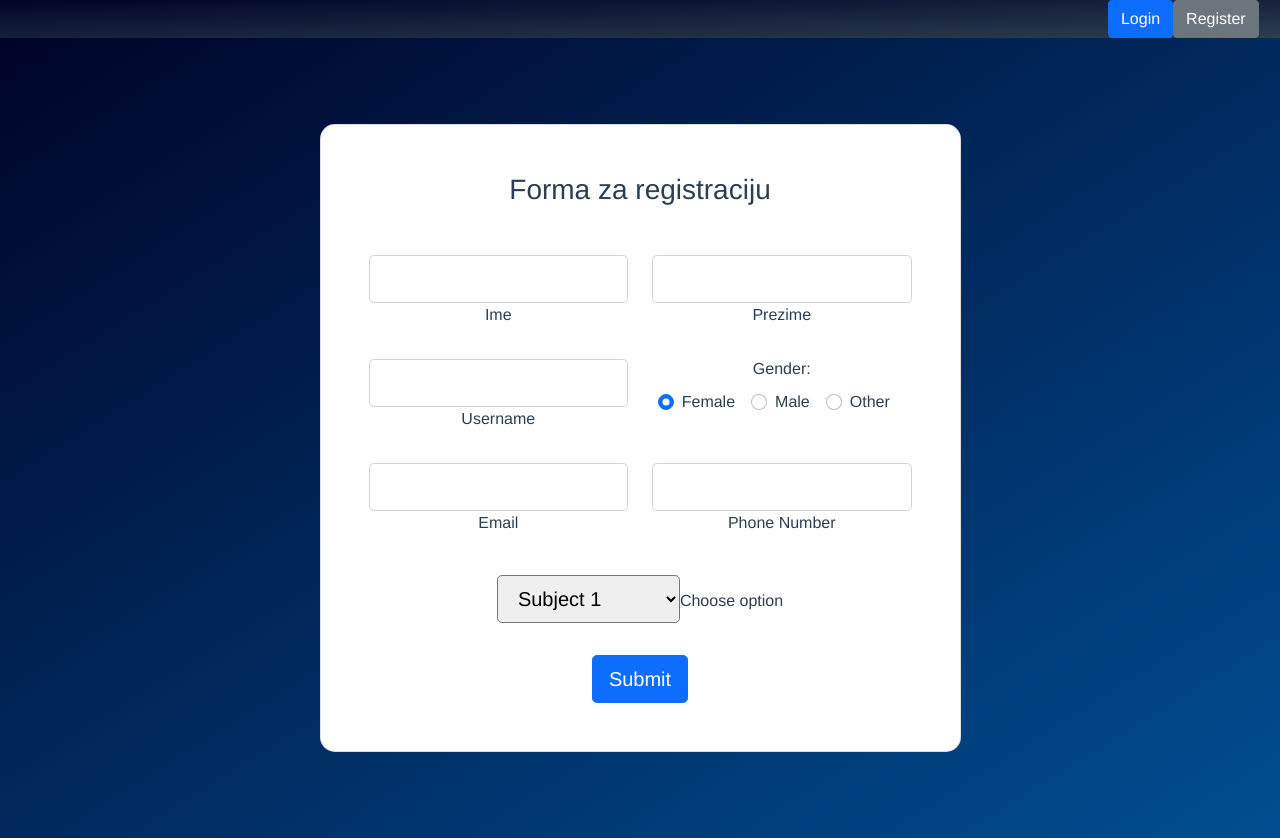
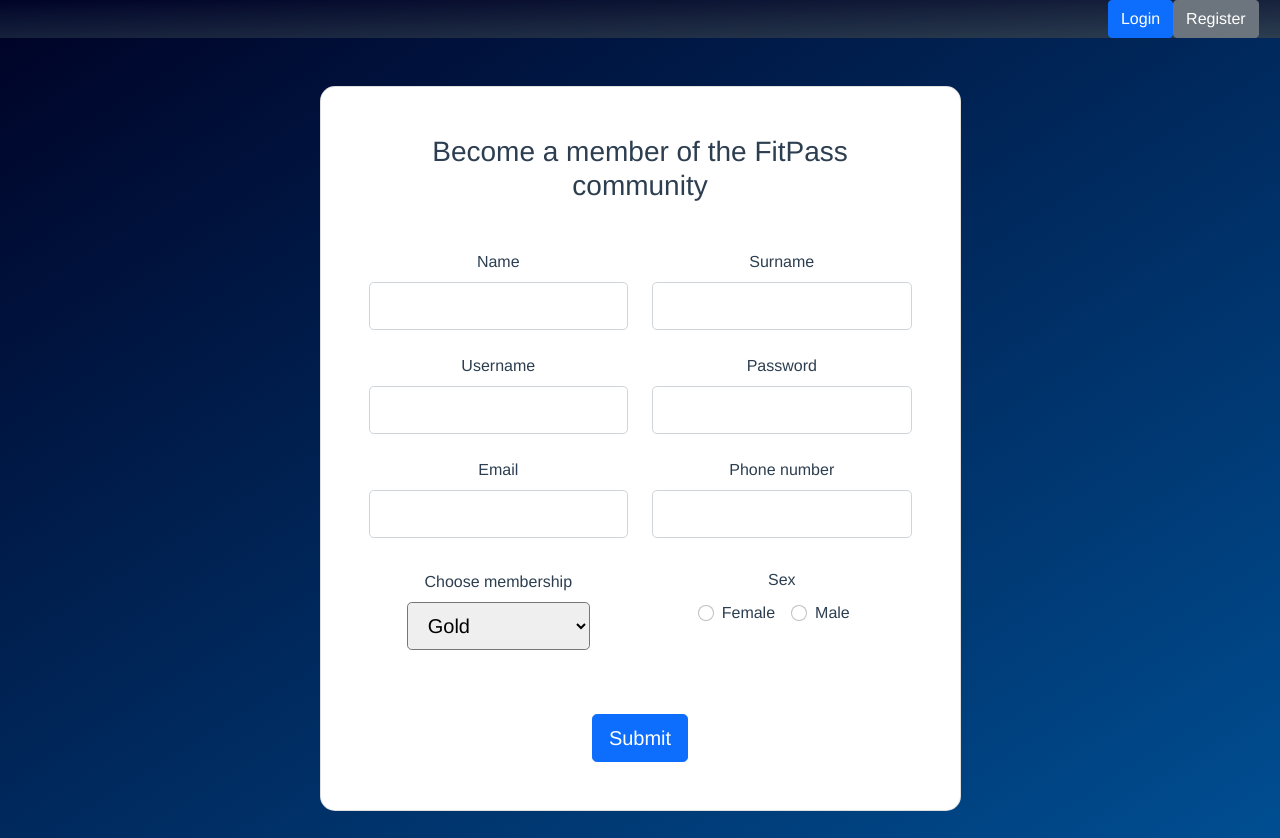
Before and after one commit to darkoo59/fitpass-web-clone, a Vue app in the folder FitPass/src/main/resources/static/vue/: page /register in a window 1280 px wide. Built offline with nearby package versions, Linux system fonts and the light colour scheme.

Commit message:
Changes to register view

```diff
--- a/FitPass/src/main/resources/static/vue/src/views/Register.vue
+++ b/FitPass/src/main/resources/static/vue/src/views/Register.vue
@@ -5,57 +5,61 @@
         <div class="col-12 col-lg-9 col-xl-7">
           <div class="card shadow-2-strong card-registration" style="border-radius: 15px;">
             <div class="card-body p-4 p-md-5">
-              <h3 class="mb-4 pb-2 pb-md-0 mb-md-5">Forma za registraciju</h3>
+              <h3 class="mb-4 pb-2 pb-md-0 mb-md-5">Become a member of the FitPass community</h3>
               <form>
 
                 <div class="row">
                   <div class="col-md-6 mb-4">
 
                     <div class="form-outline">
+                      <label class="form-label" for="firstName">Name</label>
                       <input type="text" id="firstName" class="form-control form-control-lg" />
-                      <label class="form-label" for="firstName">Ime</label>
                     </div>
 
                   </div>
                   <div class="col-md-6 mb-4">
 
                     <div class="form-outline">
+                      <label class="form-label" for="lastName">Surname</label>
                       <input type="text" id="lastName" class="form-control form-control-lg" />
-                      <label class="form-label" for="lastName">Prezime</label>
                     </div>
 
                   </div>
                 </div>
 
                 <div class="row">
-                  <div class="col-md-6 mb-4 d-flex align-items-center">
+                  <div class="col-md-6 mb-4">
 
-                    <div class="form-outline datepicker w-100">
-                      <input type="text" class="form-control form-control-lg" id="birthdayDate" />
-                      <label for="birthdayDate" class="form-label">Username</label>
+                    <div class="form-outline">
+                      <label for="username" class="form-label">Username</label>
+                      <input type="text" id="username" class="form-control form-control-lg" />
                     </div>
 
                   </div>
+
                   <div class="col-md-6 mb-4">
+                    <div class="form-outline">
+                      <label for="password" class="form-label">Password</label>
+                      <input type="password" id="password" class="form-control form-control-lg" />
+                    </div>
+                  </div>
 
-                    <h6 class="mb-2 pb-1">Gender: </h6>
+                </div>
 
-                    <div class="form-check form-check-inline">
-                      <input class="form-check-input" type="radio" name="inlineRadioOptions" id="femaleGender"
-                             value="option1" checked />
-                      <label class="form-check-label" for="femaleGender">Female</label>
+                <div class="row">
+                  <div class="col-md-6 mb-4 pb-2">
+
+                    <div class="form-outline">
+                      <label class="form-label" for="emailAddress">Email</label>
+                      <input type="email" id="emailAddress" class="form-control form-control-lg" />
                     </div>
 
-                    <div class="form-check form-check-inline">
-                      <input class="form-check-input" type="radio" name="inlineRadioOptions" id="maleGender"
-                             value="option2" />
-                      <label class="form-check-label" for="maleGender">Male</label>
-                    </div>
+                  </div>
+                  <div class="col-md-6 mb-4 pb-2">
 
-                    <div class="form-check form-check-inline">
-                      <input class="form-check-input" type="radio" name="inlineRadioOptions" id="otherGender"
-                             value="option3" />
-                      <label class="form-check-label" for="otherGender">Other</label>
+                    <div class="form-outline">
+                      <label class="form-label" for="phoneNumber">Phone number</label>
+                      <input type="tel" id="phoneNumber" class="form-control form-control-lg" />
                     </div>
 
                   </div>
@@ -64,34 +68,38 @@
                 <div class="row">
                   <div class="col-md-6 mb-4 pb-2">
 
-                    <div class="form-outline">
-                      <input type="email" id="emailAddress" class="form-control form-control-lg" />
-                      <label class="form-label" for="emailAddress">Email</label>
+                    <label class="form-label select-label">Choose membership</label>
+                    <select class="select form-control-lg">
+                      <option value="1" disabled>Choose option</option>
+                      <option value="2">Gold</option>
+                      <option value="3">Silver</option>
+                      <option value="4">Bronze</option>
+                    </select>
+
+                  </div>
+
+                  <div class="col-md-6 mb-4">
+
+                    <h6 class="mb-2 pb-1">Sex</h6>
+
+                    <div class="col-md-12 mb-12 pb-2">
+                      <div class="form-check form-check-inline">
+                        <input class="form-check-input" type="radio" name="inlineRadioOptions" id="femaleSex"
+                               value="option1" />
+                        <label class="form-check-label" for="femaleSex">Female</label>
+                      </div>
+
+                      <div class="form-check form-check-inline">
+                        <input class="form-check-input" type="radio" name="inlineRadioOptions" id="maleSex"
+                               value="option2" />
+                        <label class="form-check-label" for="maleSex">Male</label>
+                      </div>
                     </div>
 
-                  </div>
-                  <div class="col-md-6 mb-4 pb-2">
-
-                    <div class="form-outline">
-                      <input type="tel" id="phoneNumber" class="form-control form-control-lg" />
-                      <label class="form-label" for="phoneNumber">Phone Number</label>
-                    </div>
 
                   </div>
-                </div>
 
-                <div class="row">
-                  <div class="col-12">
 
-                    <select class="select form-control-lg">
-                      <option value="1" disabled>Choose option</option>
-                      <option value="2">Subject 1</option>
-                      <option value="3">Subject 2</option>
-                      <option value="4">Subject 3</option>
-                    </select>
-                    <label class="form-label select-label">Choose option</label>
-
-                  </div>
                 </div>
 
                 <div class="mt-4 pt-2">
```
